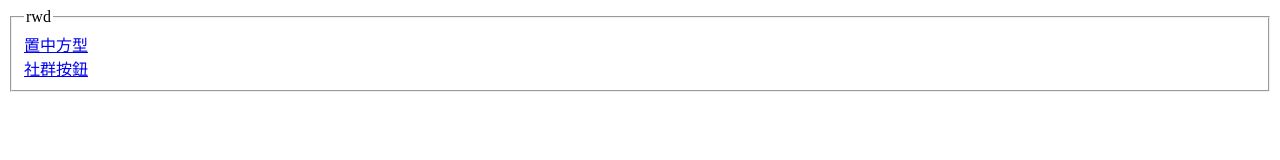
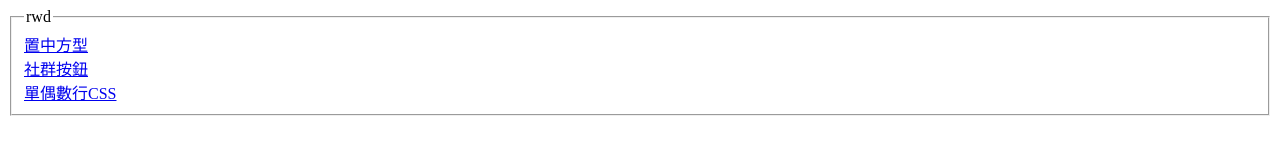
Before and after one commit to aptx4869ptw1104/aptx4869ptw1104.github.io, a plain HTML site: page index.html in a window 1280 px wide. Drawn offline with Linux system fonts and the light colour scheme.

Commit message:
add a test link about css

```diff
--- a/index.html
+++ b/index.html
@@ -8,6 +8,8 @@
 			<a href="rwd/fixed_center/" target="_blank">置中方型</a>
 			<br>
 			<a href="rwd/blocks_arrange/" target="_blank">社群按鈕</a>
+			<br>
+			<a href="css_odd_even" target="_blank">單偶數行CSS</a>
 		</fieldset>
 	</body>
 </html>
```
